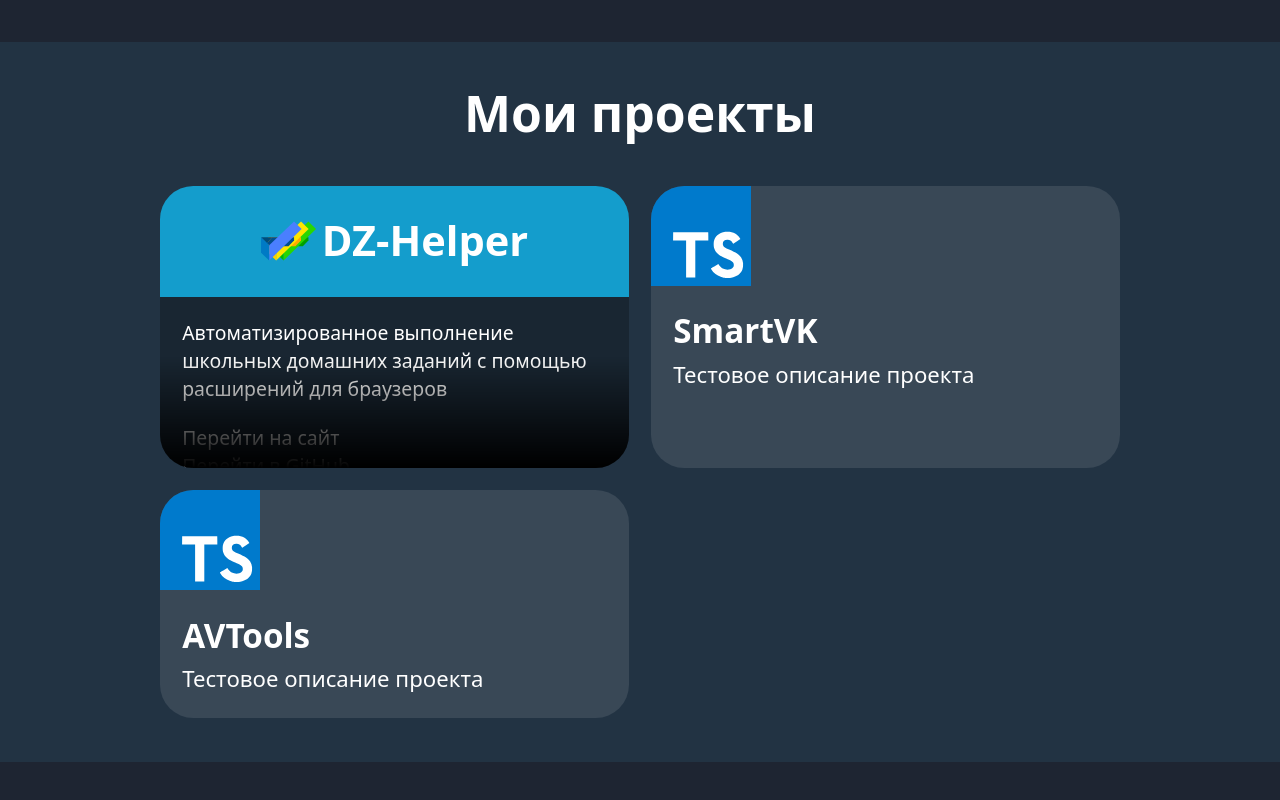
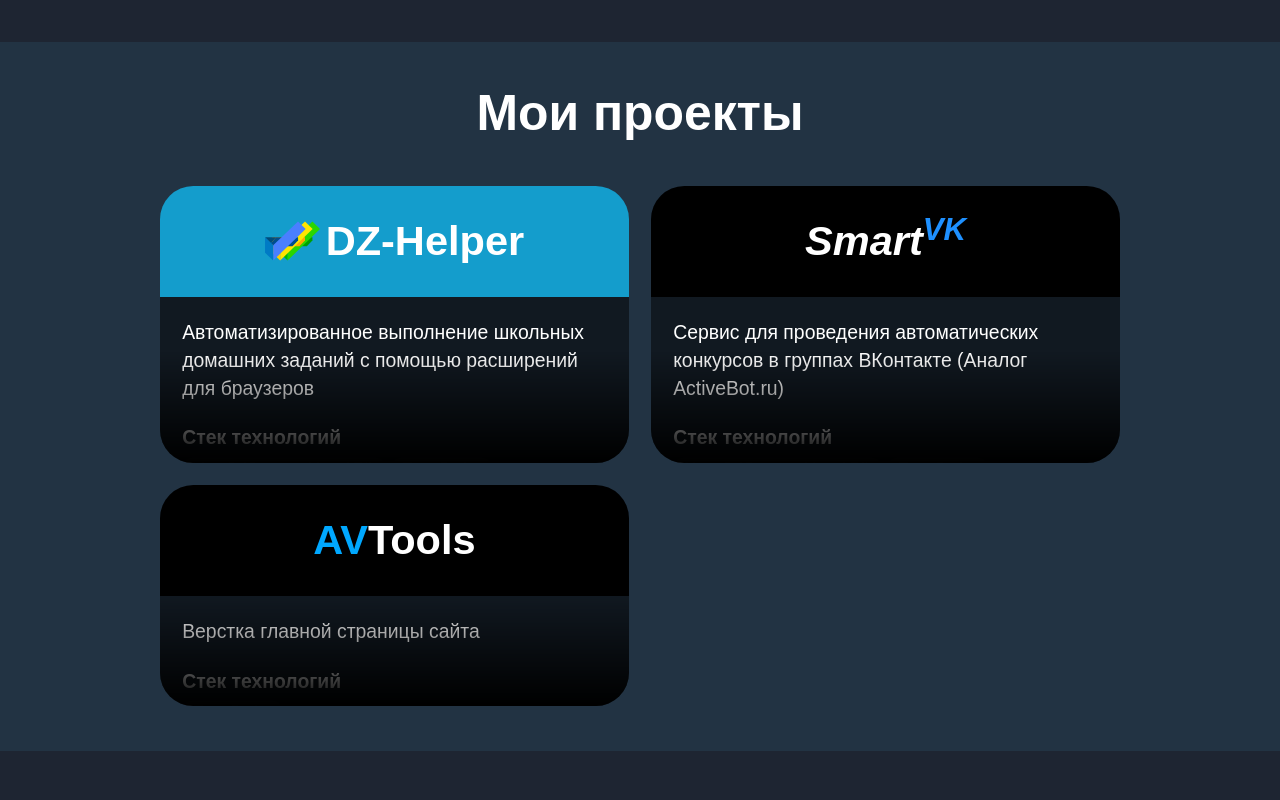
Before and after one commit to N1kOk/n1kok.github.io, a Vue app: page / in a window 1280 px wide. Shown: the part 1124-1924 px from the top of the page. Built offline with nearby package versions, Linux system fonts and the light colour scheme.

Commit message:
fix: minor improvements

```diff
--- a/src/App.vue
+++ b/src/App.vue
@@ -77,7 +77,7 @@
 		<section>
 			<div class="container flex flex-row-reverse justify-between gap-4">
 				<div class="flex flex-center w-full">
-					<h2 class="text-4xl font-bold">Мои навыки</h2>
+					<h2 class="text-right text-4xl font-bold">Мои навыки</h2>
 				</div>
 				<div class="flex flex-center w-full">
 					<div class="flex flex-col space-y-4">
@@ -118,30 +118,38 @@
 		<section class="bg-[#223343]">
 			<div class="container flex flex-col space-y-8">
 				<h2 class="mx-auto text-4xl font-bold">Мои проекты</h2>
+
 				<div class="grid grid-cols-[repeat(auto-fit,minmax(14rem,1fr))] gap-4">
-					<div class="group relative overflow-hidden rounded-3xl">
-						<div class="absolute w-full h-[5rem] transition-[filter] group-hover:blur-md">
-							<div class="flex flex-center h-full space-x-1 bg-[#149dcc]">
-								<img class="w-10 h-10" src="/assets/images/dz-helper.svg" alt="dz-helper logo">
-								<div class="text-3xl font-bold">DZ-Helper</div>
+
+					<div v-for="item in projects" class="group relative overflow-hidden rounded-3xl">
+						<div class="absolute w-full h-[5rem] transition-[filter] group-hover:blur-xl">
+							<div
+								class="flex flex-center h-full space-x-1"
+								:style="`background: ${item.color}`"
+							>
+								<img v-if="item.logoUrl" class="w-10 h-10" :src="item.logoUrl" alt="logo">
+								<div class="text-3xl font-bold" v-html="item.logoHTML"/>
 							</div>
 						</div>
-						<div class="relative w-[calc(100%_+_1px)] h-full p-4 space-y-4 z-10 text-sm bg-black/25
+						<div class="relative flex flex-col w-[calc(100%_+_1px)] h-full p-4 space-y-4 z-10 text-sm bg-black/50
 						transition-transform translate-y-[5rem] group-hover:translate-y-0 will-change-transform">
-							<div>
-								Автоматизированное выполнение школьных домашних заданий с помощью расширений для
-								браузеров
-							</div>
-							<div>
-								<a class="link" href="https://dz-helper.ru" target="_blank">Перейти на сайт</a>
-								<br>
-								<a class="link" href="#" target="_blank">Перейти в GitHub</a>
-							</div>
+							<div>{{ item.description }}</div>
 							<div class="space-y-1">
 								<div class="font-bold">Стек технологий</div>
-								<div class="flex gap-1 text-xs">
-									<AppChip size="sm">TypeScript</AppChip>
+								<div class="flex flex-wrap gap-1 text-xs">
+									<AppChip v-for="name in item.technologies" size="sm">{{ name }}</AppChip>
 								</div>
+							</div>
+							<div class="flex-1"/>
+							<div class="flex gap-x-4 gap-y-2">
+								<a class="link flex items-center space-x-1" :href="item.url" target="_blank">
+									<img class="w-4 h-4" src="/assets/images/ts.svg" alt="site">
+									<span>Сайт</span>
+								</a>
+								<a class="link flex items-center space-x-1" :href="item.githubUrl" target="_blank">
+									<img class="w-4 h-4" src="/assets/images/ts.svg" alt="github">
+									<span>GitHub</span>
+								</a>
 							</div>
 						</div>
 						<div class="absolute left-0 bottom-0 h-20 w-full z-20 bg-gradient-to-t from-black
@@ -151,20 +159,7 @@
 							</div>
 						</div>
 					</div>
-					<div class="overflow-hidden bg-white/10 rounded-3xl">
-						<img class="h-[100px] object-cover" src="/assets/images/ts.svg" alt="dz-helper logo">
-						<div class="p-4 space-y-1">
-							<h3 class="text-2xl font-bold">SmartVK</h3>
-							<div>Тестовое описание проекта</div>
-						</div>
-					</div>
-					<div class="overflow-hidden bg-white/10 rounded-3xl">
-						<img class="h-[100px] object-cover" src="/assets/images/ts.svg" alt="dz-helper logo">
-						<div class="p-4 space-y-1">
-							<h3 class="text-2xl font-bold">AVTools</h3>
-							<div>Тестовое описание проекта</div>
-						</div>
-					</div>
+
 				</div>
 			</div>
 		</section>
@@ -180,7 +175,49 @@
 <script setup lang="ts">
 import TheHeader from '@/components/TheHeader.vue'
 import IconInteractive from '@/components/IconInteractive.vue'
-import AppChip from '@/components/AppChip.vue'</script>
+import AppChip from '@/components/AppChip.vue'
+
+interface Tech {
+	logoUrl?: string
+	technologies: string[]
+}
+
+interface Project extends Tech, Record<
+	'color' |
+	'logoHTML' |
+	'description' |
+	'url' |
+	'githubUrl',
+	string> {}
+
+const projects: Project[] = [
+	{
+		color: '#149dcc',
+		logoUrl: '/assets/images/dz-helper.svg',
+		logoHTML: 'DZ-Helper',
+		description: 'Автоматизированное выполнение школьных домашних заданий с помощью расширений для браузеров',
+		url: 'https://dz-helper.ru',
+		githubUrl: '#',
+		technologies: ['Vue 3 (Composition API)', 'TypeScript'],
+	},
+	{
+		color: 'black',
+		logoHTML: '<i>Smart<sup style="color: dodgerblue">VK</sup></i>',
+		description: 'Сервис для проведения автоматических конкурсов в группах ВКонтакте (Аналог ActiveBot.ru)',
+		url: 'https://dz-helper.ru',
+		githubUrl: '#',
+		technologies: ['Nuxt 3 (Composition API)', 'TypeScript'],
+	},
+	{
+		color: 'black',
+		logoHTML: '<span style="color: #00a8ff">AV</span>Tools',
+		description: 'Верстка главной страницы сайта',
+		url: 'https://dz-helper.ru',
+		githubUrl: '#',
+		technologies: ['TypeScript'],
+	},
+]
+</script>
 
 <style scoped lang="scss">
 main {
--- a/src/components/AppChip.vue
+++ b/src/components/AppChip.vue
@@ -24,7 +24,7 @@
 
 <style scoped lang="scss">
 .chip {
-	@apply bg-white/10 rounded-full;
+	@apply whitespace-nowrap bg-white/10 rounded-full;
 
 	&--size-md {
 		@apply px-3 text-sm;
--- a/src/main.css
+++ b/src/main.css
@@ -3,6 +3,7 @@
 @tailwind utilities;
 
 html {
+    font-family: sans-serif;
     font-size: clamp(18px, calc(1.125rem + ((1vw - 8px) * 0.8681)), 28px);
 
     scroll-behavior: smooth;
```
